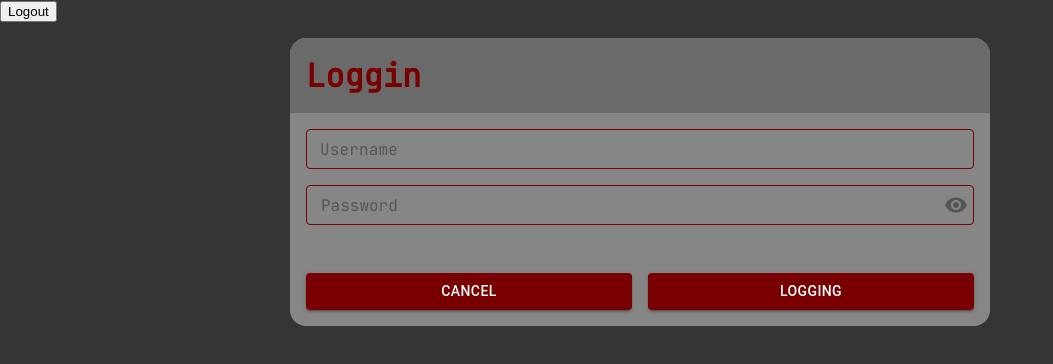
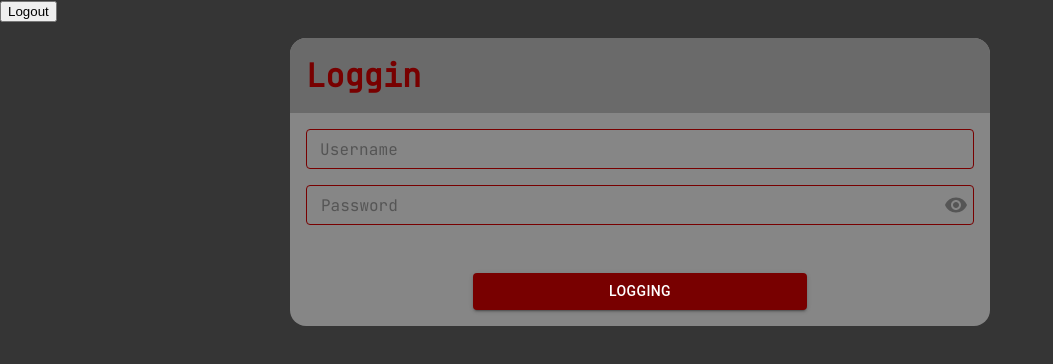
Before and after one commit to kev5655/practiceProject_react_serieBook, a React (Create React App) app in the folder frontend/: page / in a window 1280 px wide. Shown: the top 364 px of the page, without its empty margins (0-1053 px from the left). Built offline with nearby package versions, Linux system fonts and the light colour scheme; no server answers.

Commit message:
LoggingForm remove Cancel Button

```diff
--- a/frontend/src/components/app/loggin/LoggingForm.jsx
+++ b/frontend/src/components/app/loggin/LoggingForm.jsx
@@ -44,13 +44,6 @@ const LoggingForm = (props) => {
             </div>
             <div className={classes.form_button}>
                 <Btn
-                    label="Cancel"
-                    className={{
-                        width: '50%',
-                    }}
-                    onClick={props.onCancel}
-                />
-                <Btn
                     label="Logging"
                     submitValue='submit'
                     className={{
--- a/frontend/src/components/app/loggin/LoggingForm.module.css
+++ b/frontend/src/components/app/loggin/LoggingForm.module.css
@@ -14,5 +14,6 @@
 .form_button {
     padding-top: 3rem;
     display: flex;
+    justify-content: center;
     gap: 1rem;
 }
```
